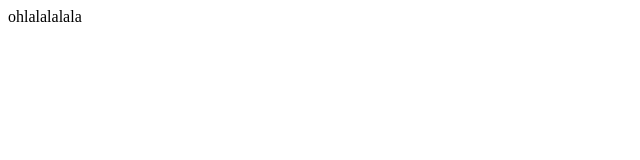
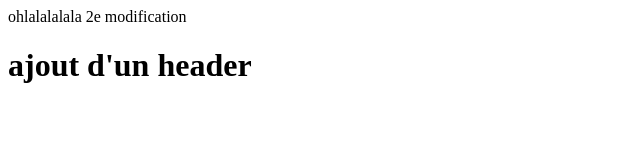
Before and after one commit to dayvee09/crap-portfolio, a plain HTML site: page index.html in a window 1280 px wide. Shown: the whole page, without its empty margins (0-640 px from the left). Drawn offline with Linux system fonts and the light colour scheme.

Commit message:
blablabla

```diff
--- a/index.html
+++ b/index.html
@@ -6,5 +6,7 @@
   </head>
   <body>
 ohlalalalala
+2e modification
   </body>
+  <h1>ajout d'un header</h1>
 </html>
```
